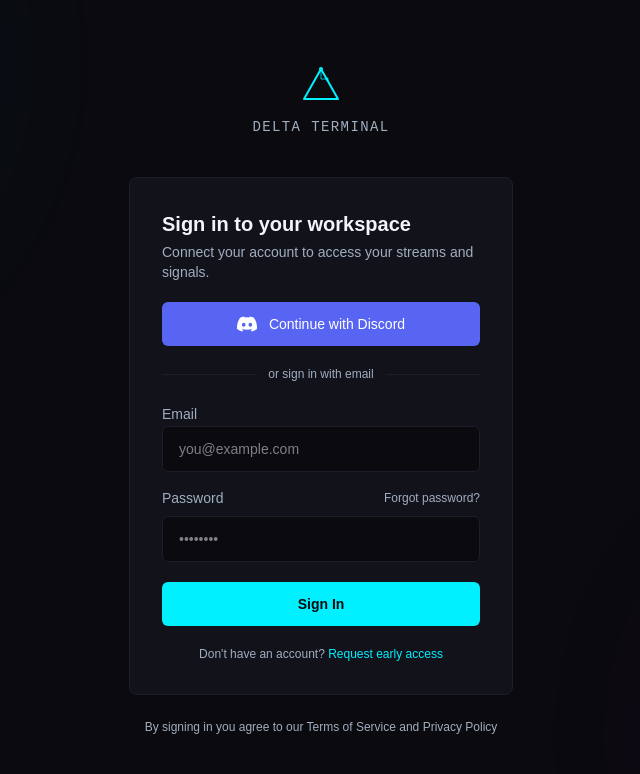
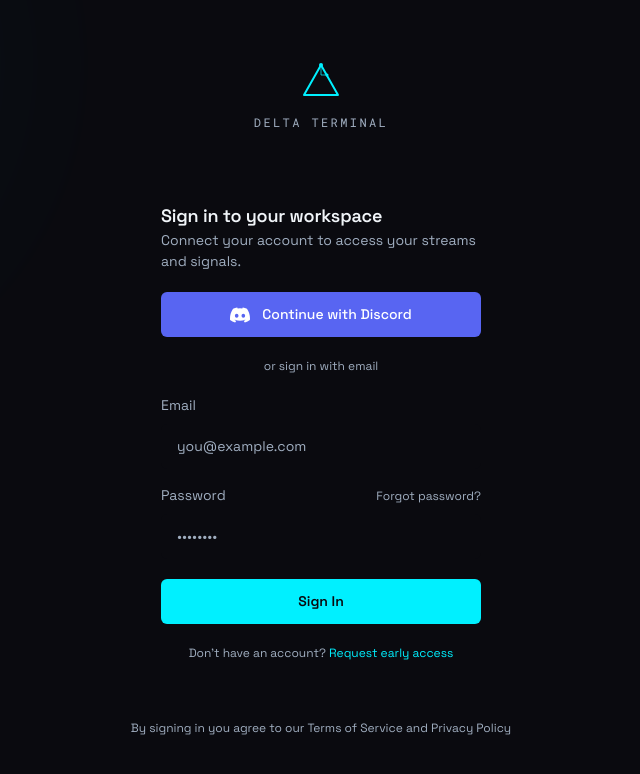
Before and after one commit to OdiousWraith/heimdall, a Next.js app: page / in a window 1280 px wide. Shown: the top 774 px of the page, without its empty margins (319-959 px from the left). Built offline with nearby package versions, Linux system fonts and the light colour scheme; no server answers.

Commit message:
refactor: sign-in page to CSS Modules, globals.css to best practice primitives.

```diff
--- /dev/null
+++ b/app/SignIn.module.css
@@ -0,0 +1,267 @@
+/* ── Page ── */
+.page {
+  min-height: 100vh;
+  display: flex;
+  align-items: center;
+  justify-content: center;
+  padding: 0 1rem;
+  overflow: hidden;
+  position: relative;
+  background-color: var(--color-primary);
+}
+
+/* ── Ambient orbs ── */
+.orbTop {
+  pointer-events: none;
+  position: absolute;
+  top: -8rem;
+  left: -8rem;
+  width: 24rem;
+  height: 24rem;
+  border-radius: 50%;
+  background: var(--color-cyan);
+  opacity: 0.06;
+  filter: blur(120px);
+}
+
+.orbBottom {
+  pointer-events: none;
+  position: absolute;
+  bottom: -8rem;
+  right: -8rem;
+  width: 24rem;
+  height: 24rem;
+  border-radius: 50%;
+  background: var(--color-magenta);
+  opacity: 0.06;
+  filter: blur(120px);
+}
+
+/* ── Container ── */
+.container {
+  width: 100%;
+  max-width: 24rem;
+  position: relative;
+  z-index: 10;
+}
+
+/* ── Logo ── */
+.logoBlock {
+  margin-bottom: 2.5rem;
+  text-align: center;
+}
+
+.logoMark {
+  display: inline-flex;
+  align-items: center;
+  justify-content: center;
+  margin-bottom: 0.75rem;
+}
+
+.logoWordmark {
+  font-family: 'Roboto Mono', monospace;
+  font-size: 0.75rem;
+  letter-spacing: 0.2em;
+  text-transform: uppercase;
+  color: var(--color-text-muted);
+}
+
+/* ── Card ── */
+.card {
+  background: var(--color-surface);
+  border: 1px solid var(--color-elevated);
+  border-radius: 0.5rem;
+  padding: 2rem;
+  display: flex;
+  flex-direction: column;
+  gap: 1.25rem;
+}
+
+/* ── Card header ── */
+.cardHeader {
+  display: flex;
+  flex-direction: column;
+  gap: 0.25rem;
+}
+
+.cardHeader h1 {
+  font-size: 1.125rem;
+  font-weight: 600;
+}
+
+.cardHeader p {
+  font-size: 0.875rem;
+  color: var(--color-text-muted);
+  line-height: 1.5;
+}
+
+/* ── Discord button ── */
+.discordBtn {
+  width: 100%;
+  display: flex;
+  align-items: center;
+  justify-content: center;
+  gap: 0.75rem;
+  background: #5865F2;
+  color: #ffffff;
+  font-family: 'Space Grotesk', sans-serif;
+  font-size: 0.875rem;
+  font-weight: 500;
+  padding: 0.75rem;
+  border-radius: 0.375rem;
+  border: none;
+  cursor: pointer;
+  transition: filter 200ms, box-shadow 200ms;
+}
+
+.discordBtn:hover {
+  filter: brightness(1.1);
+  box-shadow: 0 0 16px rgba(88, 101, 242, 0.5);
+}
+
+/* ── Divider ── */
+.divider {
+  display: flex;
+  align-items: center;
+  gap: 0.75rem;
+}
+
+.dividerLine {
+  flex: 1;
+  height: 1px;
+  background: var(--color-elevated);
+}
+
+.dividerLabel {
+  font-size: 0.75rem;
+  color: var(--color-text-muted);
+  white-space: nowrap;
+}
+
+/* ── Fields ── */
+.fields {
+  display: flex;
+  flex-direction: column;
+  gap: 1rem;
+}
+
+.field {
+  display: flex;
+  flex-direction: column;
+  gap: 0.5rem;
+}
+
+.fieldRow {
+  display: flex;
+  align-items: center;
+  justify-content: space-between;
+}
+
+.forgotPassword {
+  font-size: 0.75rem;
+  color: var(--color-text-muted);
+  cursor: pointer;
+  transition: color 150ms;
+  background: transparent;
+  border: none;
+  padding: 0;
+  font-family: 'Space Grotesk', sans-serif;
+}
+
+.forgotPassword:hover {
+  color: var(--color-cyan);
+}
+
+.input {
+  width: 100%;
+  background: var(--color-primary);
+  border: 1px solid var(--color-elevated);
+  border-radius: 0.375rem;
+  padding: 0.75rem 1rem;
+  font-size: 0.875rem;
+  color: var(--color-text-main);
+  transition: border-color 150ms;
+}
+
+.input:focus {
+  border-color: var(--color-cyan);
+  outline: none;
+}
+
+.input::placeholder {
+  color: var(--color-text-muted);
+}
+
+/* ── Error ── */
+.error {
+  font-size: 0.875rem;
+  color: var(--color-error);
+}
+
+/* ── Sign in button ── */
+.signInBtn {
+  width: 100%;
+  background: var(--color-cyan);
+  color: var(--color-primary);
+  font-family: 'Space Grotesk', sans-serif;
+  font-size: 0.875rem;
+  font-weight: 600;
+  padding: 0.75rem;
+  border-radius: 0.375rem;
+  border: none;
+  cursor: pointer;
+  transition: filter 200ms, box-shadow 200ms;
+}
+
+.signInBtn:hover {
+  filter: brightness(1.1);
+  box-shadow: 0 0 20px rgba(0, 240, 255, 0.4);
+}
+
+.signInBtn:disabled {
+  opacity: 0.5;
+  cursor: not-allowed;
+}
+
+/* ── Footer text ── */
+.earlyAccess {
+  text-align: center;
+  font-size: 0.75rem;
+  color: var(--color-text-muted);
+}
+
+.earlyAccessLink {
+  color: var(--color-cyan);
+  cursor: pointer;
+  background: transparent;
+  border: none;
+  font-size: 0.75rem;
+  font-family: 'Space Grotesk', sans-serif;
+  padding: 0;
+}
+
+.earlyAccessLink:hover {
+  text-decoration: underline;
+}
+
+.policy {
+  text-align: center;
+  font-size: 0.75rem;
+  color: var(--color-text-muted);
+  margin-top: 1.5rem;
+}
+
+.policyLink {
+  color: var(--color-text-muted);
+  cursor: pointer;
+  background: transparent;
+  border: none;
+  font-size: 0.75rem;
+  font-family: 'Space Grotesk', sans-serif;
+  padding: 0;
+  transition: color 150ms;
+}
+
+.policyLink:hover {
+  color: var(--color-cyan);
+}
--- a/app/globals.css
+++ b/app/globals.css
@@ -24,18 +24,115 @@
   --font-mono: 'Roboto Mono', monospace;
 }
 
+/* ── Base Reset ────────────────────────────────────────────────────────────── */
+
+*,
+*::before,
+*::after {
+  box-sizing: border-box;
+  margin: 0;
+  padding: 0;
+}
+
+html {
+  font-size: 16px;
+}
+
 html, body {
   background-color: #0A0A0F;
   color: #F1F5F9;
+  font-family: 'Space Grotesk', sans-serif;
   -webkit-font-smoothing: antialiased;
+  -moz-osx-font-smoothing: grayscale;
 }
+
+/* ── Typography ────────────────────────────────────────────────────────────── */
+
+h1 {
+  font-family: 'Space Grotesk', sans-serif;
+  font-size: 2rem;       /* 32px */
+  font-weight: 700;
+  line-height: 1.2;
+  color: #F1F5F9;
+  letter-spacing: -0.01em;
+}
+
+h2 {
+  font-family: 'Space Grotesk', sans-serif;
+  font-size: 1.5rem;     /* 24px */
+  font-weight: 700;
+  line-height: 1.3;
+  color: #F1F5F9;
+  letter-spacing: -0.01em;
+}
+
+h3 {
+  font-family: 'Space Grotesk', sans-serif;
+  font-size: 1.125rem;   /* 18px */
+  font-weight: 600;
+  line-height: 1.4;
+  color: #F1F5F9;
+}
+
+h4 {
+  font-family: 'Space Grotesk', sans-serif;
+  font-size: 0.875rem;   /* 14px */
+  font-weight: 600;
+  line-height: 1.4;
+  color: #A0AEC0;
+  letter-spacing: 0.04em;
+  text-transform: uppercase;
+}
+
+p {
+  font-family: 'Space Grotesk', sans-serif;
+  font-size: 0.9375rem;  /* 15px */
+  font-weight: 400;
+  line-height: 1.6;
+  color: #F1F5F9;
+}
+
+/* ── Form Element Resets ───────────────────────────────────────────────────── */
+
+label {
+  font-family: 'Space Grotesk', sans-serif;
+  color: #A0AEC0;
+  font-size: 0.875rem;
+}
+
+input,
+textarea,
+select {
+  font-family: 'Space Grotesk', sans-serif;
+  font-size: 0.9375rem;
+  color: #F1F5F9;
+  background: transparent;
+  border: none;
+  outline: none;
+  -webkit-appearance: none;
+  appearance: none;
+}
+
+input::placeholder,
+textarea::placeholder {
+  color: #A0AEC0;
+}
+
+button {
+  font-family: 'Space Grotesk', sans-serif;
+  cursor: pointer;
+  border: none;
+  background: transparent;
+}
+
+/* ── Dashboard Shell ───────────────────────────────────────────────────────── */
 
 .dashboard-shell {
   display: flex;
   flex-direction: column;
   height: 100dvh;
   overflow: hidden;
-  background: #0a0a0f;
+  background: #0A0A0F;
 }
 
 .dashboard-canvas {
--- a/app/page.tsx
+++ b/app/page.tsx
@@ -3,6 +3,7 @@
 import { useState } from 'react'
 import { useRouter } from 'next/navigation'
 import { createSupabaseBrowserClient } from '@/lib/supabase-browser'
+import styles from './SignIn.module.css'
 
 export default function SignInPage() {
   const router = useRouter()
@@ -15,15 +16,12 @@
   async function handleEmailSignIn() {
     setLoading(true)
     setError(null)
-
     const { error } = await supabase.auth.signInWithPassword({ email, password })
-
     if (error) {
       setError(error.message)
       setLoading(false)
       return
     }
-
     router.push('/dashboard')
   }
 
@@ -37,18 +35,16 @@
   }
 
   return (
-    <main className="min-h-screen bg-primary flex items-center justify-center px-4 overflow-hidden relative">
+    <main className={styles.page}>
+      <div className={styles.orbTop} />
+      <div className={styles.orbBottom} />
 
-      {/* Ambient orbs */}
-      <div className="pointer-events-none absolute -top-32 -left-32 w-96 h-96 rounded-full bg-cyan opacity-[0.06] blur-[120px]" />
-      <div className="pointer-events-none absolute -bottom-32 -right-32 w-96 h-96 rounded-full bg-magenta opacity-[0.06] blur-[120px]" />
-
-      <div className="w-full max-w-sm relative z-10">
+      <div className={styles.container}>
 
         {/* Logo */}
-        <div className="mb-10 text-center">
-          <div className="inline-flex items-center justify-center mb-3">
-            <svg width="40" height="40" viewBox="0 0 40 40" fill="none" xmlns="http://www.w3.org/2000/svg">
+        <div className={styles.logoBlock}>
+          <div className={styles.logoMark}>
+            <svg width="40" height="40" viewBox="0 0 40 40" fill="none">
               <polygon points="20,4 37,34 3,34" stroke="#00F0FF" strokeWidth="2" fill="none" strokeLinejoin="round"/>
               <line x1="20" y1="4" x2="20" y2="14" stroke="#00F0FF" strokeWidth="1.5" opacity="0.5"/>
               <line x1="20" y1="14" x2="26" y2="14" stroke="#00F0FF" strokeWidth="1.5" opacity="0.5"/>
@@ -56,21 +52,19 @@
               <circle cx="20" cy="4" r="2" fill="#00F0FF"/>
             </svg>
           </div>
-          <p className="text-text-muted text-sm tracking-widest uppercase font-mono">Delta Terminal</p>
+          <p className={styles.logoWordmark}>Delta Terminal</p>
         </div>
 
         {/* Card */}
-        <div className="bg-surface border border-elevated rounded-lg p-8 space-y-5">
-          <div>
-            <h1 className="text-text-main text-xl font-semibold">Sign in to your workspace</h1>
-            <p className="text-text-muted text-sm mt-1">Connect your account to access your streams and signals.</p>
+        <div className={styles.card}>
+
+          <div className={styles.cardHeader}>
+            <h1>Sign in to your workspace</h1>
+            <p>Connect your account to access your streams and signals.</p>
           </div>
 
-          {/* Discord button */}
-          <button
-            onClick={handleDiscordSignIn}
-            className="w-full flex items-center justify-center gap-3 bg-[#5865F2] text-white font-medium py-3 rounded-md text-sm transition-all duration-200 hover:brightness-110 hover:shadow-[0_0_16px_rgba(88,101,242,0.5)]"
-          >
+          {/* Discord */}
+          <button className={styles.discordBtn} onClick={handleDiscordSignIn}>
             <svg width="20" height="20" viewBox="0 0 24 24" fill="currentColor">
               <path d="M20.317 4.37a19.791 19.791 0 0 0-4.885-1.515.074.074 0 0 0-.079.037c-.21.375-.444.864-.608 1.25a18.27 18.27 0 0 0-5.487 0 12.64 12.64 0 0 0-.617-1.25.077.077 0 0 0-.079-.037A19.736 19.736 0 0 0 3.677 4.37a.07.07 0 0 0-.032.027C.533 9.046-.32 13.58.099 18.057c.002.022.015.043.03.056a19.9 19.9 0 0 0 5.993 3.03.078.078 0 0 0 .084-.028c.462-.63.874-1.295 1.226-1.994a.076.076 0 0 0-.041-.106 13.107 13.107 0 0 1-1.872-.892.077.077 0 0 1-.008-.128 10.2 10.2 0 0 0 .372-.292.074.074 0 0 1 .077-.01c3.928 1.793 8.18 1.793 12.062 0a.074.074 0 0 1 .078.01c.12.098.246.198.373.292a.077.077 0 0 1-.006.127 12.299 12.299 0 0 1-1.873.892.077.077 0 0 0-.041.107c.36.698.772 1.362 1.225 1.993a.076.076 0 0 0 .084.028 19.839 19.839 0 0 0 6.002-3.03.077.077 0 0 0 .032-.054c.5-5.177-.838-9.674-3.549-13.66a.061.061 0 0 0-.031-.03zM8.02 15.33c-1.183 0-2.157-1.085-2.157-2.419 0-1.333.956-2.419 2.157-2.419 1.21 0 2.176 1.096 2.157 2.42 0 1.333-.956 2.418-2.157 2.418zm7.975 0c-1.183 0-2.157-1.085-2.157-2.419 0-1.333.955-2.419 2.157-2.419 1.21 0 2.176 1.096 2.157 2.42 0 1.333-.946 2.418-2.157 2.418z"/>
             </svg>
@@ -78,72 +72,69 @@
           </button>
 
           {/* Divider */}
-          <div className="flex items-center gap-3">
-            <div className="flex-1 h-px bg-elevated" />
-            <span className="text-text-muted text-xs">or sign in with email</span>
-            <div className="flex-1 h-px bg-elevated" />
+          <div className={styles.divider}>
+            <div className={styles.dividerLine} />
+            <span className={styles.dividerLabel}>or sign in with email</span>
+            <div className={styles.dividerLine} />
           </div>
 
-          {/* Email / password */}
-          <div className="space-y-4">
-            <div className="space-y-2">
-              <label className="text-text-muted text-sm">Email</label>
+          {/* Fields */}
+          <div className={styles.fields}>
+            <div className={styles.field}>
+              <label htmlFor="email">Email</label>
               <input
+                id="email"
                 type="email"
                 value={email}
                 onChange={e => setEmail(e.target.value)}
-                className="w-full bg-primary border border-elevated rounded-md px-4 py-3 text-text-main text-sm outline-none focus:border-cyan transition-colors"
+                className={styles.input}
                 placeholder="you@example.com"
                 autoComplete="email"
               />
             </div>
 
-            <div className="space-y-2">
-              <div className="flex items-center justify-between">
-                <label className="text-text-muted text-sm">Password</label>
-                <span className="text-text-muted text-xs hover:text-cyan cursor-pointer transition-colors">
-                  Forgot password?
-                </span>
+            <div className={styles.field}>
+              <div className={styles.fieldRow}>
+                <label htmlFor="password">Password</label>
+                <button className={styles.forgotPassword}>Forgot password?</button>
               </div>
               <input
+                id="password"
                 type="password"
                 value={password}
                 onChange={e => setPassword(e.target.value)}
                 onKeyDown={e => e.key === 'Enter' && handleEmailSignIn()}
-                className="w-full bg-primary border border-elevated rounded-md px-4 py-3 text-text-main text-sm outline-none focus:border-cyan transition-colors"
+                className={styles.input}
                 placeholder="••••••••"
                 autoComplete="current-password"
               />
             </div>
           </div>
 
-          {error && (
-            <p className="text-error text-sm">{error}</p>
-          )}
+          {error && <p className={styles.error}>{error}</p>}
 
-          {/* Sign in button with cyan glow on hover */}
+          {/* Sign in */}
           <button
+            className={styles.signInBtn}
             onClick={handleEmailSignIn}
             disabled={loading}
-            className="w-full bg-cyan text-primary font-semibold py-3 rounded-md text-sm transition-all duration-200 hover:brightness-110 hover:shadow-[0_0_20px_rgba(0,240,255,0.4)] disabled:opacity-50 disabled:cursor-not-allowed"
           >
             {loading ? 'Signing in…' : 'Sign In'}
           </button>
 
-          <p className="text-center text-text-muted text-xs">
+          <p className={styles.earlyAccess}>
             Don't have an account?{' '}
-            <span className="text-cyan cursor-pointer hover:underline">
-              Request early access
-            </span>
+            <button className={styles.earlyAccessLink}>Request early access</button>
           </p>
+
         </div>
 
-        {/* Policy links */}
-        <p className="text-center text-text-muted text-xs mt-6">
+        {/* Policy */}
+        <p className={styles.policy}>
           By signing in you agree to our{' '}
-          <span className="hover:text-cyan cursor-pointer transition-colors">Terms of Service</span>
+          <button className={styles.policyLink}>Terms of Service</button>
           {' '}and{' '}
-          <span className="hover:text-cyan cursor-pointer transition-colors">Privacy Policy</span>
+          <button className={styles.policyLink}>Privacy Policy</button>
         </p>
 
       </div>
```
Also changed, not shown: app/layout.tsx (+14 -1 lines).
